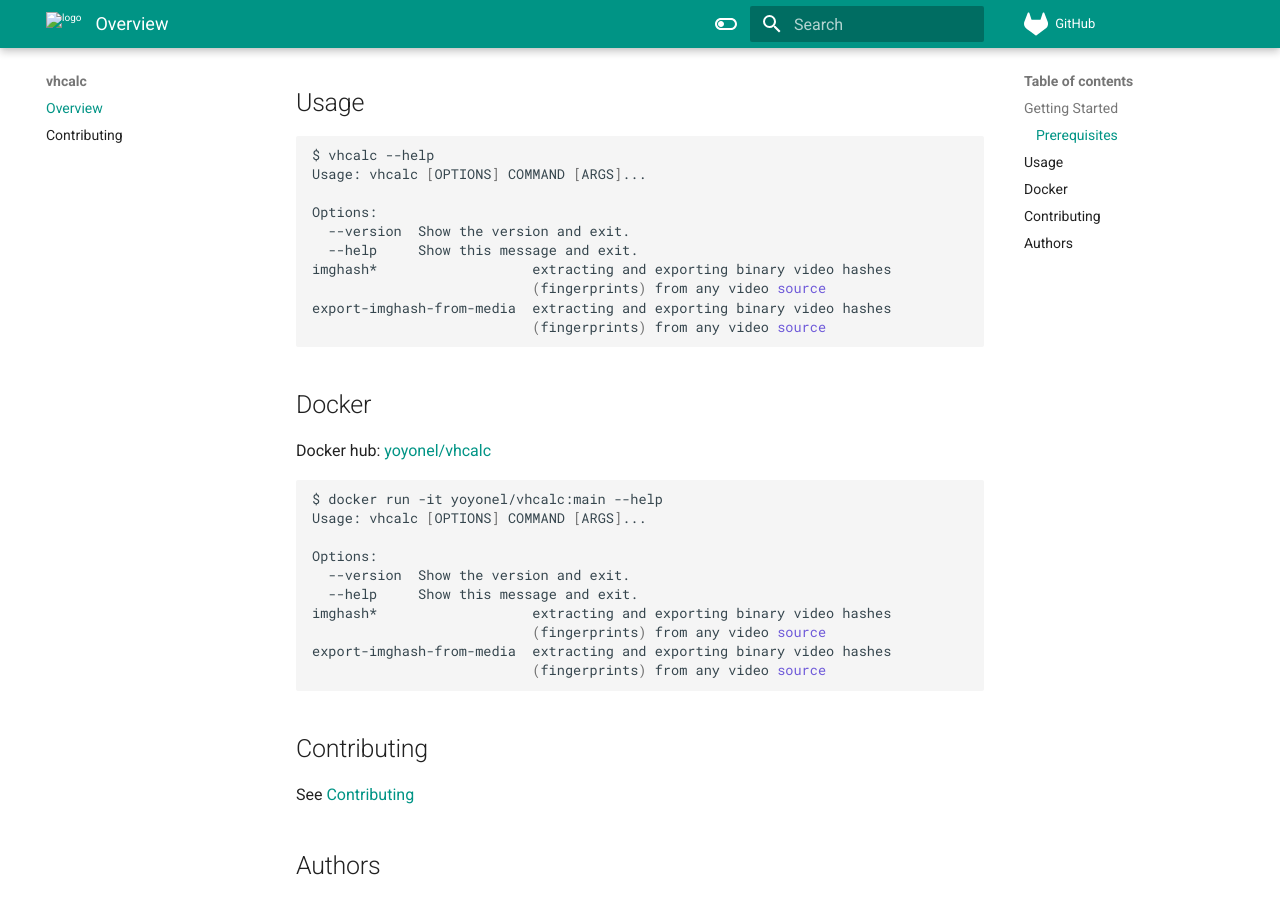
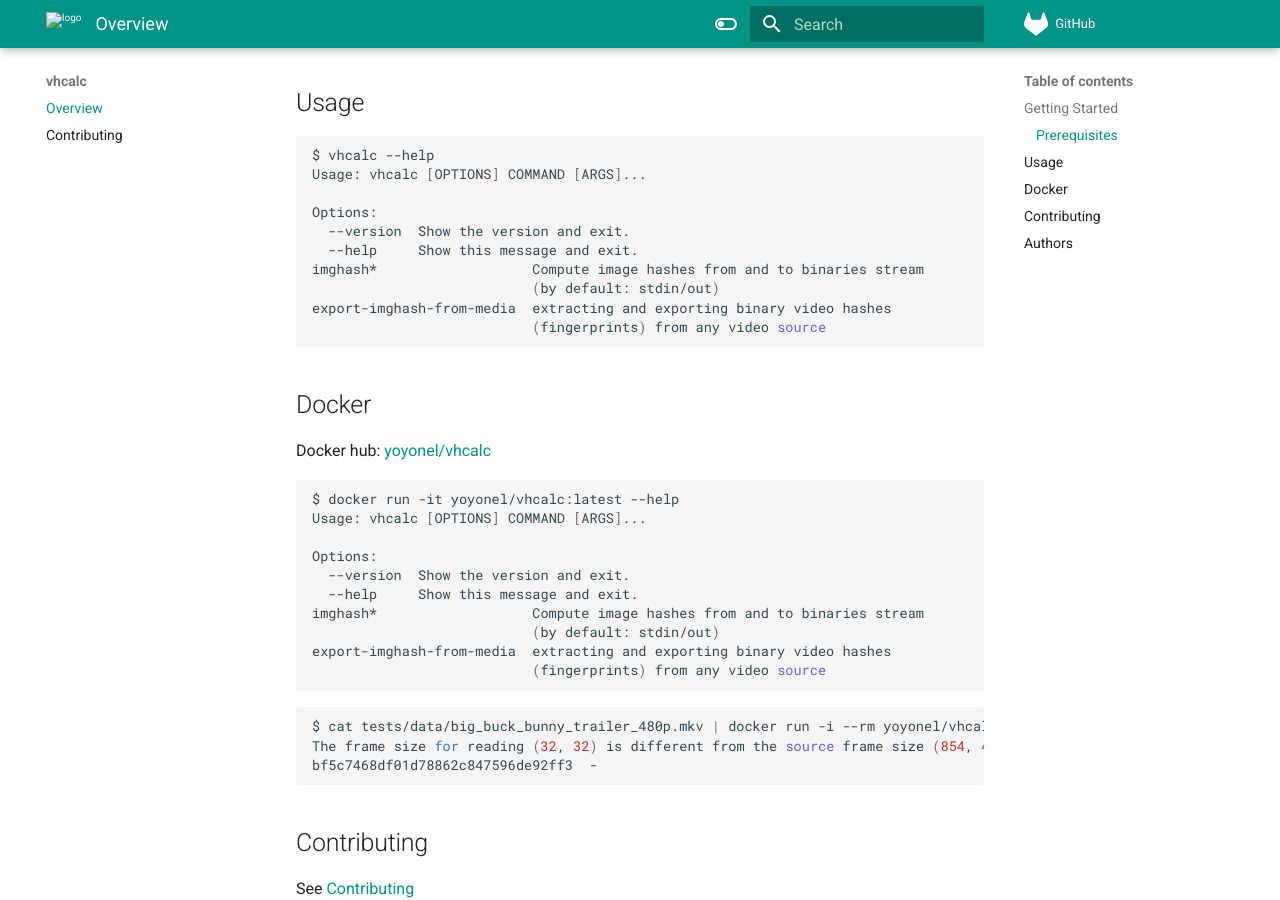
Before and after one commit to yoyonel/vhcalc, an MkDocs documentation site: the page built from docs/README.md, in a window 1280 px wide and 900 px high, scrolled down 539 px. Built offline with MkDocs 1.6.1 and Material for MkDocs 9.7.7, drawn with Linux system fonts in a browser that asks for light colours; comment, search, counter and statistics services are not loaded.

Commit message:
docs(application): update documentation with new invokation: stdin/out by default for binary stream in/ouputs."

````diff
--- a/docs/README.md
+++ b/docs/README.md
@@ -29,8 +29,8 @@ Usage: vhcalc [OPTIONS] COMMAND [ARGS]...
 Options:
   --version  Show the version and exit.
   --help     Show this message and exit.
-imghash*                   extracting and exporting binary video hashes
-                           (fingerprints) from any video source
+imghash*                   Compute image hashes from and to binaries stream
+                           (by default: stdin/out)
 export-imghash-from-media  extracting and exporting binary video hashes
                            (fingerprints) from any video source
 ```
@@ -41,16 +41,22 @@ export-imghash-from-media  extracting and exporting binary video hashes
 Docker hub: [yoyonel/vhcalc](https://hub.docker.com/r/yoyonel/vhcalc/)
 
 ```sh
-$ docker run -it yoyonel/vhcalc:main --help
+$ docker run -it yoyonel/vhcalc:latest --help
 Usage: vhcalc [OPTIONS] COMMAND [ARGS]...
 
 Options:
   --version  Show the version and exit.
   --help     Show this message and exit.
-imghash*                   extracting and exporting binary video hashes
-                           (fingerprints) from any video source
+imghash*                   Compute image hashes from and to binaries stream
+                           (by default: stdin/out)
 export-imghash-from-media  extracting and exporting binary video hashes
                            (fingerprints) from any video source
+```
+
+```shell
+$ cat tests/data/big_buck_bunny_trailer_480p.mkv | docker run -i --rm yoyonel/vhcalc:latest | md5sum
+The frame size for reading (32, 32) is different from the source frame size (854, 480).
+bf5c7468df01d78862c847596de92ff3  -
 ```
 
 ## Contributing
````
